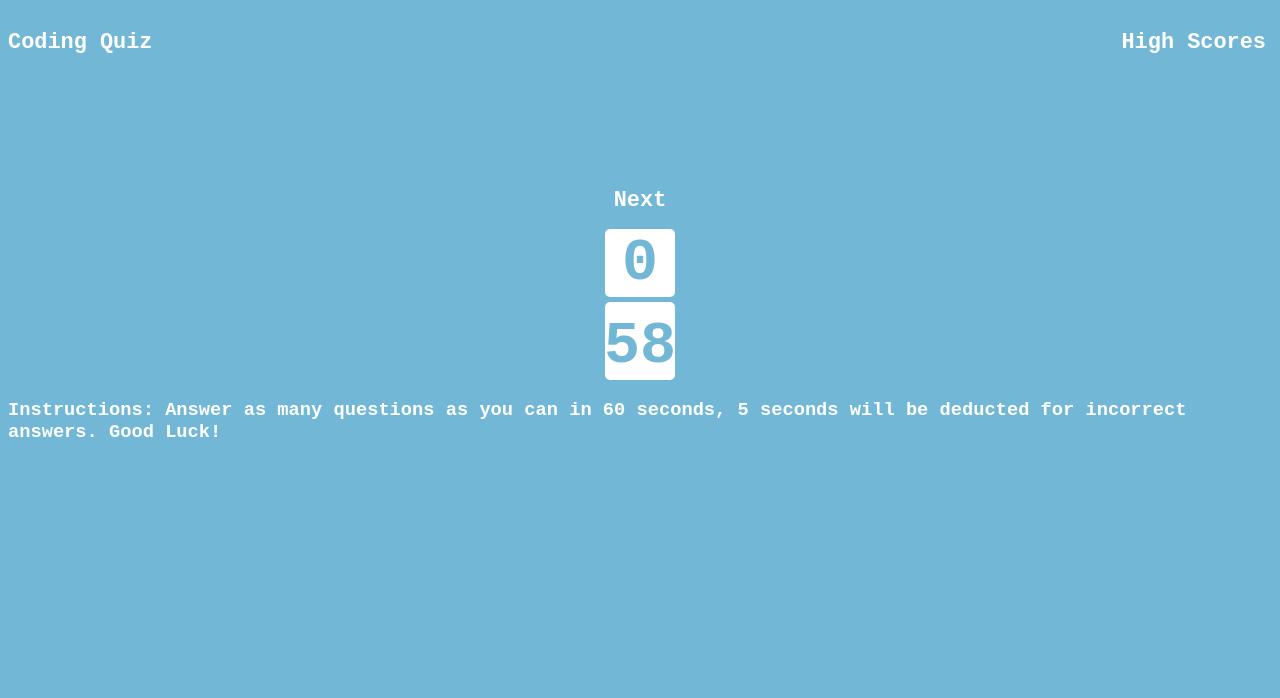
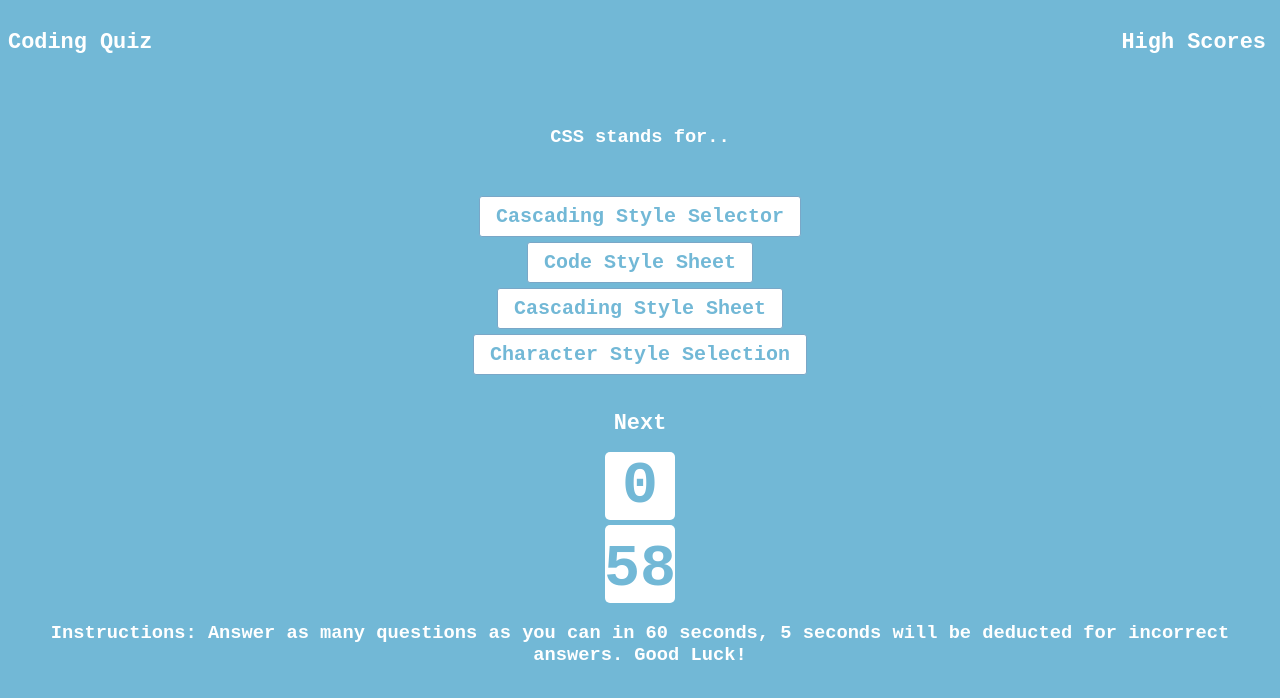
Before and after one commit to kwm0304/Coding-quiz-app, a plain HTML site: page index.html in a window 1280 px wide. Both pictures are taken after a click on the button "Start". Drawn offline with Linux system fonts and the light colour scheme.

Commit message:
answer choices display, score updates w/ correct answer, time updates w/ incorrect answer

```diff
--- a/index.html
+++ b/index.html
@@ -19,10 +19,10 @@
         <div id="question-box">
             <div id="question"></div>
             <div id="answer-button" class="btn-list">
-                <div id="A" class="answer-btn"></div>
-                <div id="B" class="answer-btn"></div>
-                <div id="C" class="answer-btn"></div>
-                <div id="D" class="answer-btn"></div>
+                <div id="A" class="option btn" onclick="checkAnswer('A')" ></div>
+                <div id="B" class="option btn" onclick="checkAnswer('B')"></div>
+                <div id="C" class="option btn" onclick="checkAnswer('C')"></div>
+                <div id="D" class="option btn" onclick="checkAnswer('D')"></div>
             </div>
         </div>
     </section>
--- a/script.js
+++ b/script.js
@@ -2,6 +2,8 @@ var startButton = document.getElementById('start-btn')
 var scoreEl = document.querySelector('#score')
 var showContainer = document.getElementById('container')
 var nextButtonEl = document.getElementById('next-btn')
+let currentQuestion = 0;
+var questionEl = document.getElementById('question')
 //time var
 var timerEl = document.querySelector('#timer')
 var timeLeft;
@@ -10,12 +12,54 @@ var answerButtonA = document.getElementById('A')
 var answerButtonB = document.getElementById('B')
 var answerButtonC = document.getElementById('C')
 var answerButtonD = document.getElementById('D')
+let score = 0;
 
 //click event for starting game
 startButton.addEventListener('click', startGame)
 
 
-const questions = [
+//timer using setInterval and clears when game is over
+function countDown() {
+    var timeInterval = setInterval(function() {
+        timeLeft--;
+        timerEl.textContent=timeLeft;
+        if (timeLeft <= 0) {
+            clearInterval(timeInterval)
+            endGame()
+        }
+    }, 1000)
+}
+
+function startGame() {
+    timeLeft = 60;
+    countDown();
+    showContainer.classList.remove('hidden')
+    startButton.classList.add('hidden')
+    nextButtonEl.classList.remove('hidden')
+    genQuestion()
+}
+
+function genQuestion() {
+    let qArray = questions[currentQuestion]
+
+    questionEl.innerHTML = "<p>"+ qArray.question+ "</p>";
+    answerButtonA.innerText = qArray.optionA;
+    answerButtonB.innerText = qArray.optionB;
+    answerButtonC.innerText = qArray.optionC;
+    answerButtonD.innerText = qArray.optionD;
+
+}
+
+function checkAnswer(answer) {
+    if( answer == questions[currentQuestion].correct) {
+        scoreEl.textContent = score++;
+        questionEl.style.color = rgb(19, 153, 19);
+    } else {
+        timeLeft = timeLeft - 5;
+    }
+
+}
+let questions = [
     {
         question: "CSS stands for..",
         optionA: 'Cascading Style Selector',
@@ -217,22 +261,3 @@ const questions = [
         correct: 'D'
     }
   ]
-//timer using setInterval and clears when game is over
-function countDown() {
-    var timeInterval = setInterval(function() {
-        timeLeft--;
-        timerEl.textContent=timeLeft;
-        if (timeLeft <= 0) {
-            clearInterval(timeInterval)
-            endGame()
-        }
-    }, 1000)
-}
-
-function startGame() {
-    timeLeft = 60;
-    countDown();
-    showContainer.classList.remove('hidden')
-    startButton.classList.add('hidden')
-    nextButtonEl.classList.remove('hidden')
-}
--- a/style.css
+++ b/style.css
@@ -2,7 +2,7 @@ body {
     background-color: rgb(114, 184, 214);
 }
 
-.container {
+/*.container {
     margin: auto;
     display: flex;
     justify-content: center;
@@ -14,7 +14,7 @@ body {
     border-radius: 5px;
     padding: 10px;
 }
-
+*/
 nav {
     display: flex;
     justify-content: space-between;
@@ -37,6 +37,7 @@ footer {
     font-size: 1.17em;
     font-weight: bold;
     color: white;
+    text-align: center;
 }
 
 .btn-list {
```
